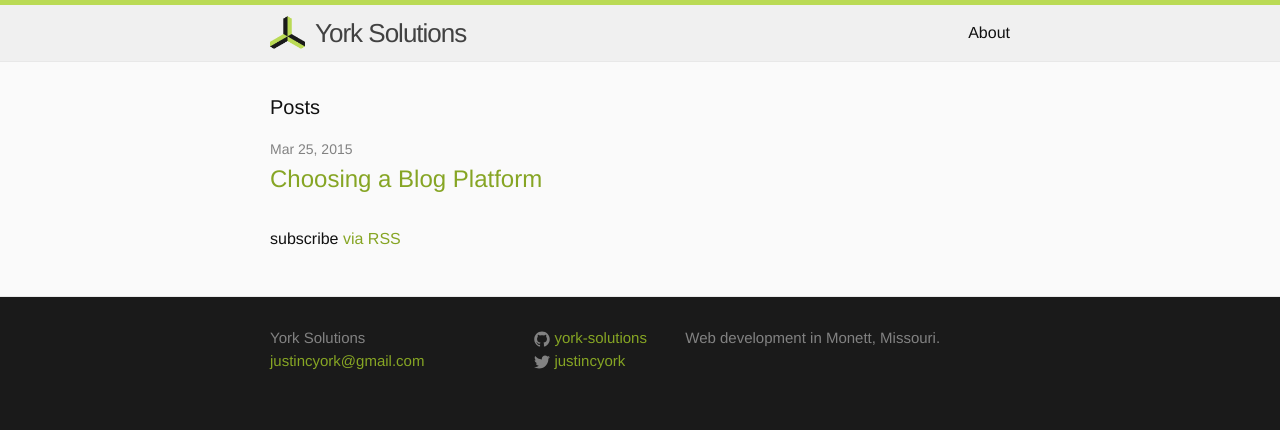
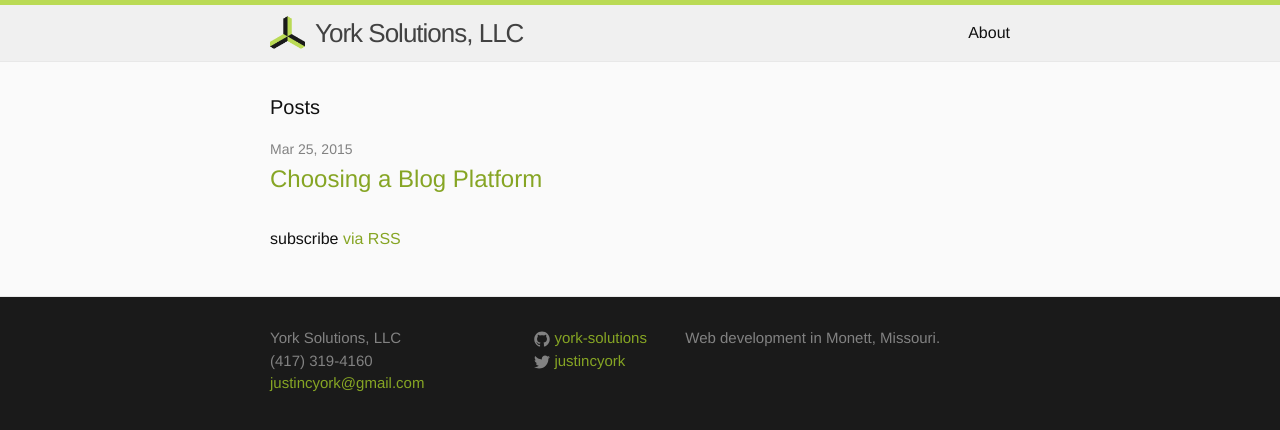
Before and after one commit to justincy/york-solutions.github.io, a Jekyll site: the page built from index.html, in a window 1280 px wide. Shown: the top 430 px of the page. Built offline with Jekyll 4.4.1, drawn with Linux system fonts in a browser that asks for light colours.

Commit message:
add phone and favicon

```diff
--- a/_config.yml
+++ b/_config.yml
@@ -1,5 +1,5 @@
 # Site settings
-title: York Solutions
+title: York Solutions, LLC
 email: justincyork@gmail.com
 description: > # this means to ignore newlines until "baseurl:"
   Web development in Monett, Missouri.
@@ -7,6 +7,7 @@
 url: "http://yourdomain.com" # the base hostname & protocol for your site
 twitter_username: justincyork
 github_username:  'york-solutions'
+phone: '(417) 319-4160'
 
 # Build settings
 markdown: kramdown
--- a/_includes/footer.html
+++ b/_includes/footer.html
@@ -6,6 +6,7 @@
       <div class="footer-col  footer-col-1">
         <ul class="contact-list">
           <li>{{ site.title }}</li>
+          <li>{{ site.phone }}</li>
           <li><a href="mailto:{{ site.email }}">{{ site.email }}</a></li>
         </ul>
       </div>
```
Also changed, not shown: favicon.ico (added).
